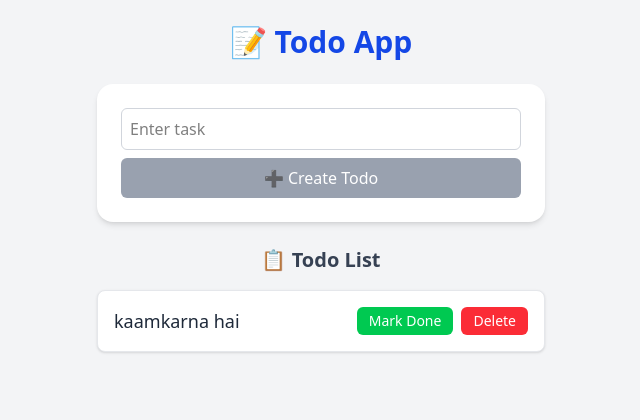
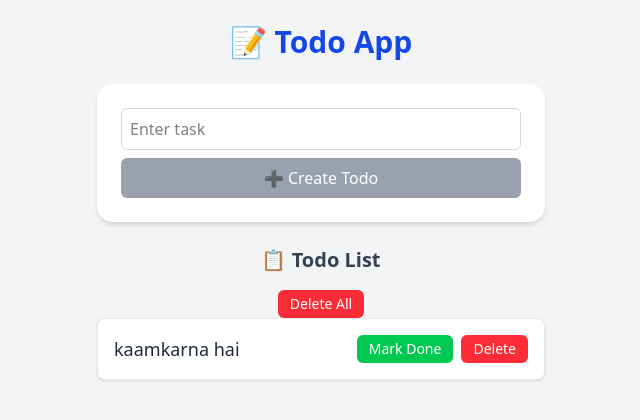
Before and after one commit to patelabhay672/ReactApp, a React (Vite) app: page / in a window 1280 px wide. Shown: the top 420 px of the page, without its empty margins (319-959 px from the left). Built offline with nearby package versions, Linux system fonts and the light colour scheme.

Commit message:
adding delete all button

```diff
--- a/src/App.jsx
+++ b/src/App.jsx
@@ -40,8 +40,12 @@ const App = () => {
     );
   };
 
+  const deleteAll = () => {
+    settodos([])
+  }
+
   const deleteTodo = (id) => {
-    settodos(todos.filter((todo) => todo.id !== id));
+    settodos(todos.filter((todo) => todo.id !== id));  //jo jo match nahi  karta hai  usko store  karo
   };
 
   return (
@@ -58,6 +62,7 @@ const App = () => {
         todos={todos}
         toggleCompleted={toggleCompleted}
         deleteTodo={deleteTodo}
+        deleteAll={deleteAll}
       />
     </div>
   );
--- a/src/components/TodoItem.jsx
+++ b/src/components/TodoItem.jsx
@@ -1,7 +1,9 @@
 import React from "react";
 
-const TodoItem = ({ todo, toggleCompleted, deleteTodo }) => {
+const TodoItem = ({ todo, toggleCompleted, deleteTodo ,deleteAll }) => {
   return (
+    <>
+
     <li
       className="flex justify-between items-center bg-white p-4 rounded-lg shadow-sm border border-gray-200 hover:shadow-md transition"
     >
@@ -31,6 +33,7 @@ const TodoItem = ({ todo, toggleCompleted, deleteTodo }) => {
         Delete
       </button>
     </li>
+    </>
   );
 };
 
--- a/src/components/TodoList.jsx
+++ b/src/components/TodoList.jsx
@@ -1,8 +1,15 @@
 import React from "react";
 import TodoItem from "./TodoItem";
 
-const TodoList = ({ todos, toggleCompleted, deleteTodo }) => {
+const TodoList = ({ todos, toggleCompleted, deleteTodo ,deleteAll }) => {
   return (
+    <>
+    <button
+        onClick={() => deleteAll()}
+        className="px-3 py-1 text-sm bg-red-500 text-white rounded-md hover:bg-red-600 transition"
+      >
+        Delete All
+      </button>
     <ul className="w-full max-w-md space-y-3">
       {todos.map((todo) => (
         <TodoItem
@@ -10,9 +17,11 @@ const TodoList = ({ todos, toggleCompleted, deleteTodo }) => {
           todo={todo}
           toggleCompleted={toggleCompleted}
           deleteTodo={deleteTodo}
+
         />
       ))}
     </ul>
+    </>
   );
 };
 
```
